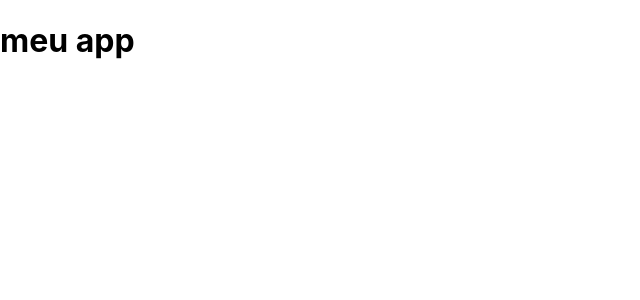
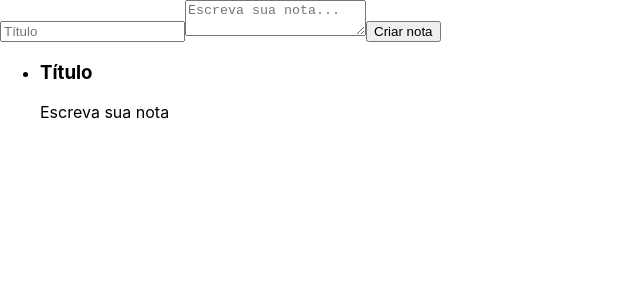
Before and after one commit to mt-torres/React_app, a React (Create React App) app: page / in a window 1280 px wide. Shown: the top 300 px of the page, without its empty margins (0-640 px from the left). Built offline with nearby package versions, Linux system fonts and the light colour scheme.

Commit message:
create components FormularioCadastro and ListaDeNotas

```diff
--- a/src/App.js
+++ b/src/App.js
@@ -1,6 +1,14 @@
+import FormularioCadastro from './components/FormularioCadastro.jsx';
+import ListaDeNotas from './components/ListaDeNotas.jsx'
+
 function App() {
   return (
-    <h1>meu app</h1>
+    <section>
+      <FormularioCadastro/>
+      <ListaDeNotas/>
+    </section>
+
+
   );
 }
 
--- /dev/null
+++ b/src/components/FormularioCadastro.jsx
@@ -0,0 +1,15 @@
+import React from 'react'
+import { Component } from 'react';
+
+export default class FormularioCadastro extends Component {
+    render() {
+        return (
+            <form>
+                <input type='text' placeholder="Título"></input>
+                <textarea placeholder="Escreva sua nota..."></textarea>
+                <button>Criar nota</button>
+            </form>
+        )
+
+    }
+}
--- /dev/null
+++ b/src/components/ListaDeNotas.jsx
@@ -0,0 +1,20 @@
+import { render } from '@testing-library/react'
+import React from 'react'
+import { Component } from 'react'
+
+export default class ListaDeNotas extends Component {
+    render(){
+        return (<ul>
+            <li>
+                <section>
+                    <header>
+                        <h3>Título</h3>
+                    </header>
+                    <p>Escreva sua nota</p>
+                </section>
+            </li>
+        </ul>
+        )
+    }
+
+}
```
